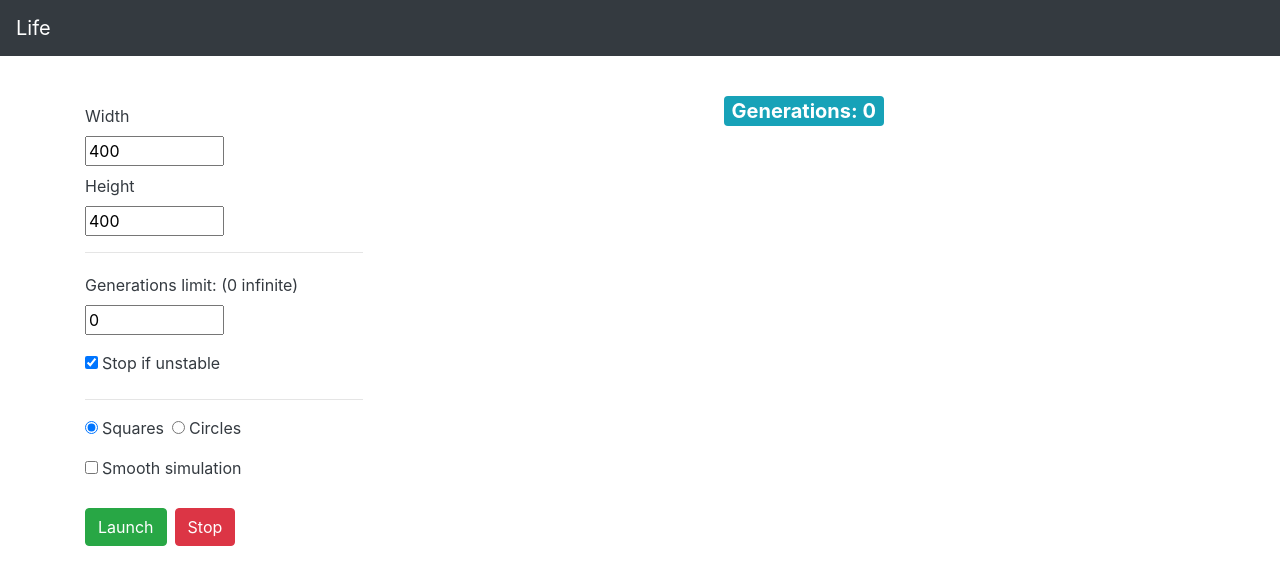
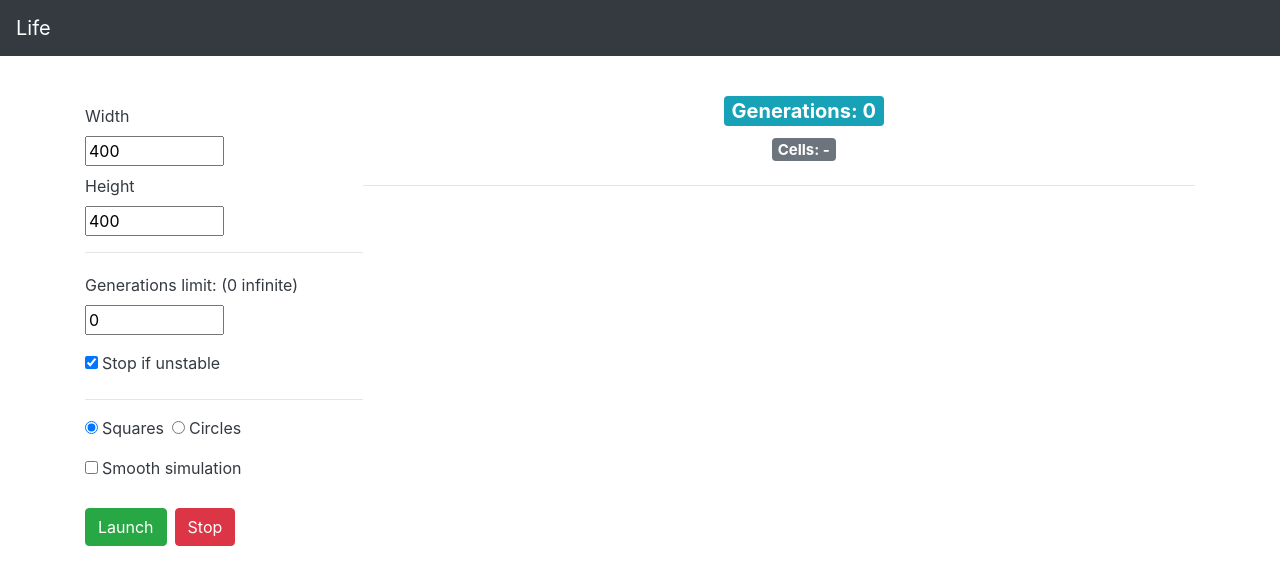
Before and after one commit to adxl/life, a React (Create React App) app: page / in a window 1280 px wide. Shown: the top 584 px of the page. Built offline with nearby package versions, Linux system fonts and the light colour scheme.

Commit message:
add cells counter

```diff
--- a/src/components/Board.jsx
+++ b/src/components/Board.jsx
@@ -13,6 +13,7 @@ export default class Board extends Component{
 		height: 400,
 		gens : 0,
 		gensLimit: 0,
+		cellsAlive: '-',
 		forceStop: true,
 		smooth: false,
 		shape : 'squares'
@@ -125,10 +126,11 @@ export default class Board extends Component{
 		}
 
 		p.draw = () => {
-
+			let cellsAlive = 0;
 			for (let i = 0; i < rows; i++)
-				for (let j = 0; j < cols; j++)
+				for (let j = 0; j < cols; j++) {
 					if (terrain[i][j]) {
+						cellsAlive++;
 						p.fill(50);
 						p.stroke(255);
 						if (shape === 'squares') {
@@ -147,6 +149,9 @@ export default class Board extends Component{
 							p.ellipse(i * 10,j * 10,10,10);
 						}
 					}
+				}
+
+			this.setState({cellsAlive});
 
 			// force stop if stuck in an infinite loop
 			if (stopIfStuck) {
@@ -241,7 +246,6 @@ export default class Board extends Component{
 							p.ellipse(i * 10,j * 10,10,10);
 						}
 					}
-
 		}
 	}
 
@@ -292,6 +296,11 @@ export default class Board extends Component{
 					<div className="gen-counter">
 						<span style={{fontSize:20}} className="badge badge-info mt-3 mb-2" >Generations: {this.state.gens}</span>
 					</div>
+
+					<div className="gen-counter">
+						<span style={{fontSize:15}} className="badge badge-secondary mt-1 mb-2" >Cells: {this.state.cellsAlive}</span>
+					</div>
+					<hr/>
 					<div ref={this.pRef} className="board">
 					</div>
 				</div>
```
